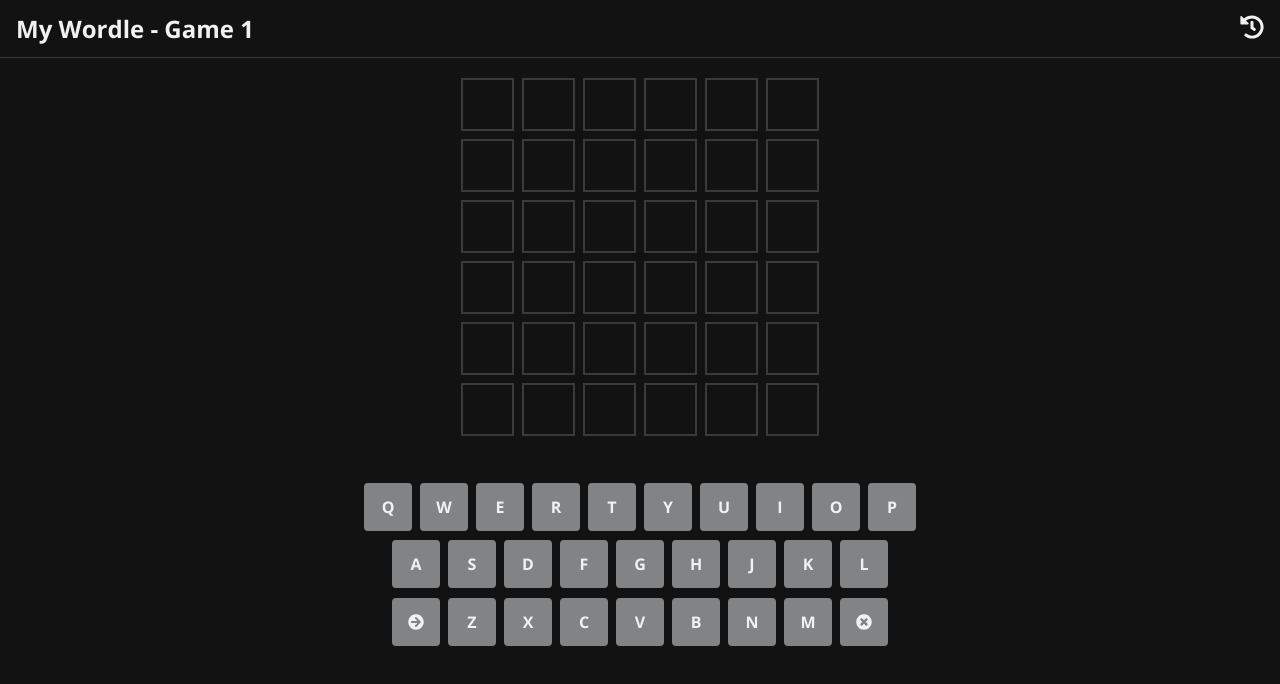
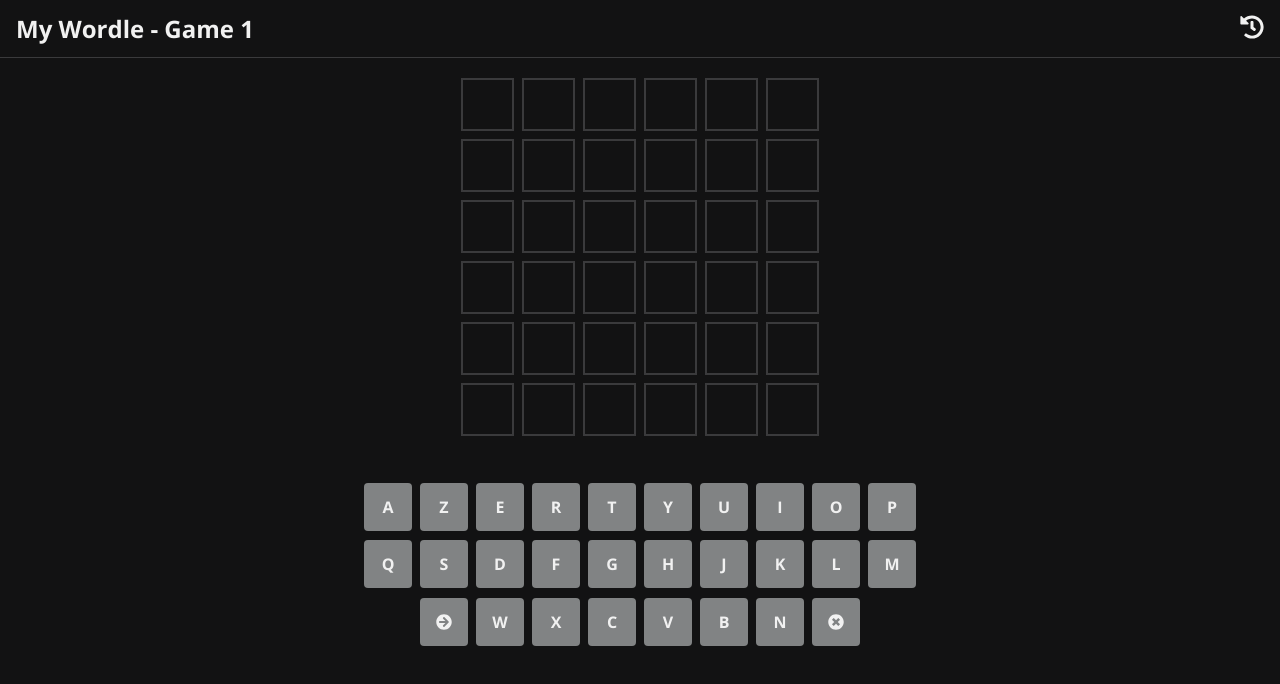
Before and after one commit to ag7-alexis/motus, a Next.js app: page / in a window 1280 px wide. Shown: the top 684 px of the page. Built offline with nearby package versions, Linux system fonts and the light colour scheme.

Commit message:
switch to azerty

```diff
--- a/components/keyboard.component.tsx
+++ b/components/keyboard.component.tsx
@@ -17,15 +17,15 @@ const KeyboardComponent: FC<KeyboardComponentProps> = ({
   deleteHandler
 }) => {
   const QWERTY_ROW_ONE = useMemo<Array<string>>(
-    () => "QWERTYUIOP".split(""),
+    () => "AZERTYUIOP".split(""),
     []
   );
   const QWERTY_ROW_TWO = useMemo<Array<string>>(
-    () => "ASDFGHJKL".split(""),
+    () => "QSDFGHJKLM".split(""),
     []
   );
   const QWERTY_ROW_THREE = useMemo<Array<string>>(
-    () => "ZXCVBNM".split(""),
+    () => "WXCVBN".split(""),
     []
   );
 
```
